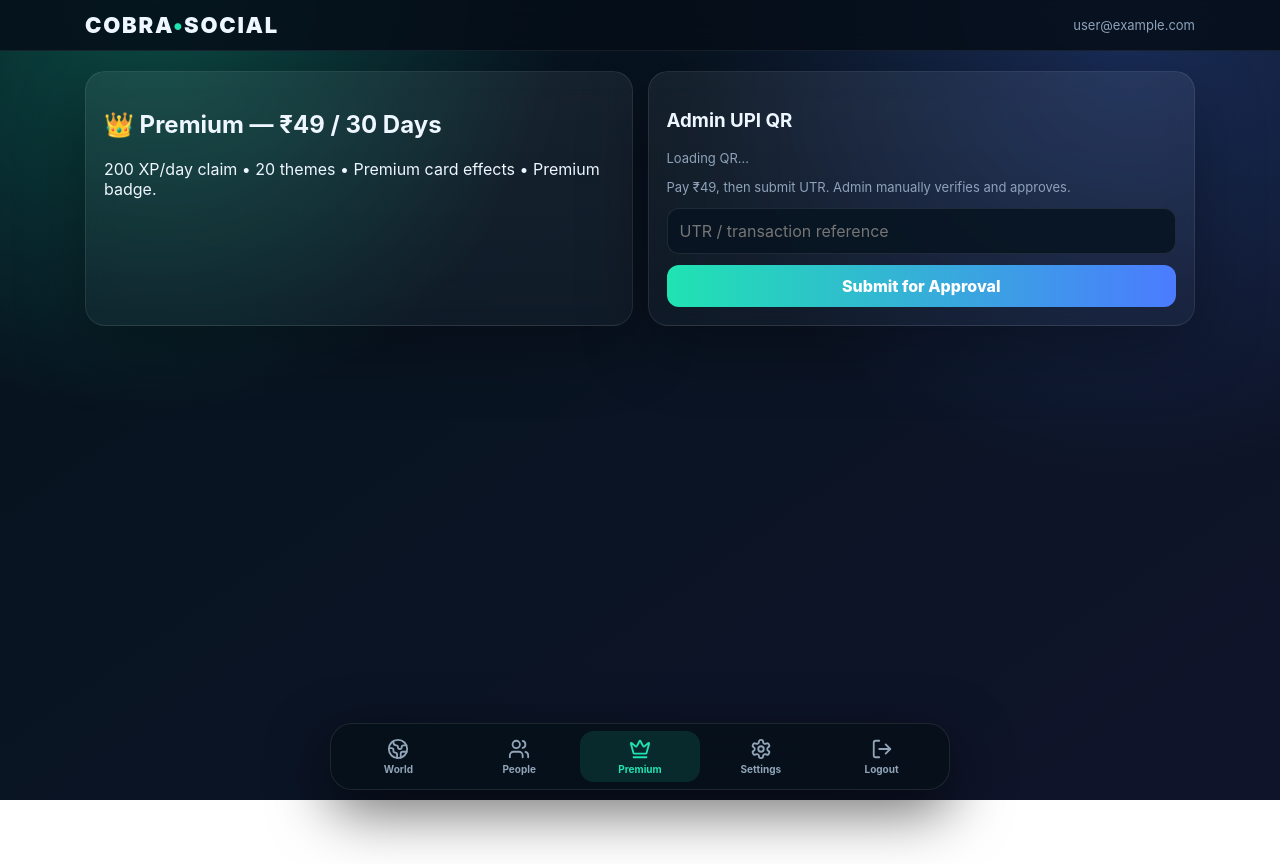
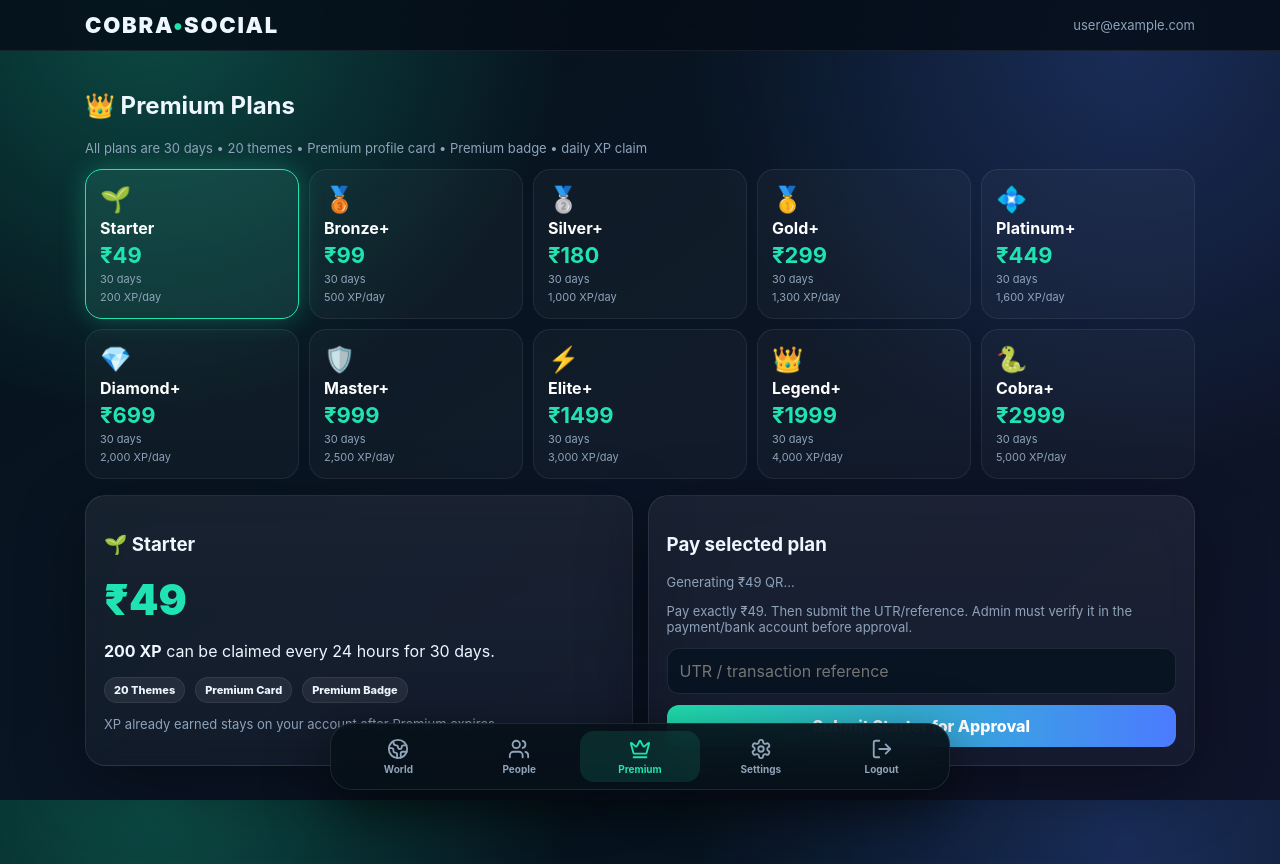
Before and after one commit to Anandsinghsarkar/Cobra-Chat, a Next.js app: page /premium in a window 1280 px wide. Before the commit the page ends 800 px from the top, so only its background shows below. Built offline with nearby package versions, Linux system fonts and the light colour scheme; no server answers; the database is empty; sample sign-in values are in the browser's storage.

Commit message:
Add 10 Premium plans and plan-aware payment approvals

```diff
--- a/app/admin/payments/page.jsx
+++ b/app/admin/payments/page.jsx
@@ -1 +1 @@
-import {cookies} from 'next/headers';import {redirect} from 'next/navigation';import {verifyAdminToken,ADMIN_COOKIE} from '@/lib/admin-session';import {firebaseAdmin} from '@/lib/firebase-admin';import AdminShell from '@/components/AdminShell';import Actions from '@/components/PaymentActions';export const dynamic='force-dynamic';export default async function Payments(){if(!verifyAdminToken(cookies().get(ADMIN_COOKIE)?.value))redirect('/admin/login');const s=await firebaseAdmin().db.ref('payments').once('value'),ps=Object.entries(s.val()||{}).map(([id,x])=>({id,...x})).sort((a,b)=>b.createdAt-a.createdAt);return <AdminShell><h1>Payment Approvals</h1><div className="notice">Check UTR in your bank/payment app before approving.</div><div className="tablewrap" style={{marginTop:12}}><table><thead><tr><th>User</th><th>UTR</th><th>Amount</th><th>Status</th><th>Submitted</th><th>Action</th></tr></thead><tbody>{ps.map(p=><tr key={p.id}><td>{p.name}<div className="muted">{p.uid}</div></td><td><b>{p.utr}</b></td><td>₹{p.amount}</td><td>{p.status}</td><td>{new Date(p.createdAt).toLocaleString()}</td><td>{p.status==='pending'?<Actions id={p.id}/>:p.status}</td></tr>)}</tbody></table></div></AdminShell>}
+import {cookies} from 'next/headers';import {redirect} from 'next/navigation';import {verifyAdminToken,ADMIN_COOKIE} from '@/lib/admin-session';import {firebaseAdmin} from '@/lib/firebase-admin';import AdminShell from '@/components/AdminShell';import Actions from '@/components/PaymentActions';export const dynamic='force-dynamic';export default async function Payments(){if(!verifyAdminToken(cookies().get(ADMIN_COOKIE)?.value))redirect('/admin/login');const s=await firebaseAdmin().db.ref('payments').once('value'),ps=Object.entries(s.val()||{}).map(([id,x])=>({id,...x})).sort((a,b)=>b.createdAt-a.createdAt);return <AdminShell><h1>Payment Approvals</h1><div className="notice">UTR is not proof by itself. Verify the amount and transaction in your own bank/payment account before approving.</div><div className="tablewrap" style={{marginTop:12}}><table><thead><tr><th>User</th><th>Plan</th><th>UTR</th><th>Amount</th><th>Daily XP</th><th>Status</th><th>Submitted</th><th>Action</th></tr></thead><tbody>{ps.map(p=><tr key={p.id}><td>{p.name}<div className="muted">{p.uid}</div></td><td><b>{p.planName||'Starter'}</b><div className="muted">{p.days||30} days</div></td><td><b>{p.utr}</b></td><td>₹{p.amount}</td><td>{Number(p.dailyXp||200).toLocaleString()}</td><td>{p.status}</td><td>{new Date(p.createdAt).toLocaleString()}</td><td>{p.status==='pending'?<Actions id={p.id}/>:p.status}</td></tr>)}</tbody></table></div></AdminShell>}
--- a/app/api/payment/qr/route.js
+++ b/app/api/payment/qr/route.js
@@ -1 +1 @@
-import {NextResponse} from 'next/server';import QRCode from 'qrcode';export async function GET(){try{const pa=process.env.UPI_ID,pn=process.env.UPI_NAME||'COBRA',am=process.env.PREMIUM_PRICE_INR||'49';if(!pa)throw new Error('UPI_ID not configured');const uri=`upi://pay?pa=${encodeURIComponent(pa)}&pn=${encodeURIComponent(pn)}&am=${encodeURIComponent(am)}&cu=INR&tn=${encodeURIComponent('COBRA Premium 30 Days')}`,qr=await QRCode.toDataURL(uri,{width:420,margin:1});return NextResponse.json({qr,amount:Number(am)})}catch(e){return NextResponse.json({error:e.message},{status:500})}}
+import {NextResponse} from 'next/server';import QRCode from 'qrcode';import {getPlan} from '@/lib/plans';export async function GET(req){try{const id=new URL(req.url).searchParams.get('plan')||'starter',plan=getPlan(id);if(!plan)throw new Error('Invalid plan');const pa=process.env.UPI_ID,pn=process.env.UPI_NAME||'COBRA';if(!pa)throw new Error('UPI_ID is not configured');const uri='upi://pay?pa='+encodeURIComponent(pa)+'&pn='+encodeURIComponent(pn)+'&am='+plan.price+'&cu=INR&tn='+encodeURIComponent('COBRA '+plan.name+' Premium');const qr=await QRCode.toDataURL(uri,{width:420,margin:1});return NextResponse.json({qr,plan})}catch(e){return NextResponse.json({error:e.message},{status:400})}}
--- a/app/api/payment/submit/route.js
+++ b/app/api/payment/submit/route.js
@@ -1 +1 @@
-import {NextResponse} from 'next/server';import {requireUser} from '@/lib/server-auth';import {firebaseAdmin} from '@/lib/firebase-admin';export async function POST(req){try{const d=await requireUser(req),{utr}=await req.json(),x=String(utr||'').replace(/[^a-zA-Z0-9]/g,'').slice(0,40);if(x.length<6)throw new Error('Valid UTR required');const db=firebaseAdmin().db;if((await db.ref('payments').orderByChild('utr').equalTo(x).once('value')).exists())throw new Error('UTR already submitted');const u=(await db.ref('users/'+d.uid).once('value')).val()||{},r=db.ref('payments').push();await r.set({uid:d.uid,name:u.name||'User',utr:x,amount:Number(process.env.PREMIUM_PRICE_INR||49),status:'pending',createdAt:Date.now()});return NextResponse.json({message:'Submitted. Waiting for admin approval.'})}catch(e){return NextResponse.json({error:e.message},{status:e.message==='AUTH_REQUIRED'?401:400})}}
+import {NextResponse} from 'next/server';import {requireUser} from '@/lib/server-auth';import {firebaseAdmin} from '@/lib/firebase-admin';import {getPlan} from '@/lib/plans';export async function POST(req){try{const d=await requireUser(req),body=await req.json(),x=String(body.utr||'').replace(/[^a-zA-Z0-9]/g,'').slice(0,40),plan=getPlan(body.planId);if(!plan)throw new Error('Invalid Premium plan');if(x.length<6)throw new Error('Valid UTR required');const db=firebaseAdmin().db;if((await db.ref('payments').orderByChild('utr').equalTo(x).once('value')).exists())throw new Error('UTR already submitted');const u=(await db.ref('users/'+d.uid).once('value')).val()||{},r=db.ref('payments').push();await r.set({uid:d.uid,name:u.name||'User',utr:x,planId:plan.id,planName:plan.name,amount:plan.price,days:plan.days,dailyXp:plan.dailyXp,status:'pending',createdAt:Date.now()});return NextResponse.json({message:plan.name+' submitted. Waiting for admin approval.'})}catch(e){return NextResponse.json({error:e.message},{status:e.message==='AUTH_REQUIRED'?401:400})}}
--- a/app/api/xp/claim/route.js
+++ b/app/api/xp/claim/route.js
@@ -1 +1 @@
-import {NextResponse} from 'next/server';import {requireUser} from '@/lib/server-auth';import {firebaseAdmin} from '@/lib/firebase-admin';import {saveUser,isPremium} from '@/lib/user';export async function POST(req){try{const d=await requireUser(req),db=firebaseAdmin().db,u=(await db.ref('users/'+d.uid).once('value')).val()||{};if(u.banned)throw new Error('Account banned');const now=Date.now(),last=Number(u.lastDailyXpAt||0),day=86400000;if(now-last<day)return NextResponse.json({error:'Daily XP already claimed. Try again later.'},{status:429});const amount=Number(isPremium(u)?process.env.PREMIUM_DAILY_XP||200:process.env.NORMAL_DAILY_XP||50),user=await saveUser(d.uid,{xp:Number(u.xp||0)+amount,lastDailyXpAt:now,premium:isPremium(u)});return NextResponse.json({message:'Claimed '+amount+' XP',user})}catch(e){return NextResponse.json({error:e.message},{status:e.message==='AUTH_REQUIRED'?401:400})}}
+import {NextResponse} from 'next/server';import {requireUser} from '@/lib/server-auth';import {firebaseAdmin} from '@/lib/firebase-admin';import {saveUser,isPremium} from '@/lib/user';export async function POST(req){try{const d=await requireUser(req),db=firebaseAdmin().db,u=(await db.ref('users/'+d.uid).once('value')).val()||{};if(u.banned)throw new Error('Account banned');const now=Date.now(),last=Number(u.lastDailyXpAt||0),day=86400000;if(now-last<day){const h=Math.ceil((day-(now-last))/3600000);return NextResponse.json({error:'Already claimed. Try again in about '+h+' hour(s).'},{status:429})}const premium=isPremium(u),amount=Number(premium?(u.premiumDailyXp||process.env.PREMIUM_DAILY_XP||200):(process.env.NORMAL_DAILY_XP||50)),user=await saveUser(d.uid,{xp:Number(u.xp||0)+amount,lastDailyXpAt:now,premium});return NextResponse.json({message:'Claimed '+amount.toLocaleString()+' XP',user})}catch(e){return NextResponse.json({error:e.message},{status:e.message==='AUTH_REQUIRED'?401:400})}}
--- /dev/null
+++ b/lib/plans.js
@@ -0,0 +1,13 @@
+export const PREMIUM_PLANS=[
+{id:'starter',name:'Starter',price:49,days:30,dailyXp:200,icon:'🌱'},
+{id:'bronze',name:'Bronze+',price:99,days:30,dailyXp:500,icon:'🥉'},
+{id:'silver',name:'Silver+',price:180,days:30,dailyXp:1000,icon:'🥈'},
+{id:'gold',name:'Gold+',price:299,days:30,dailyXp:1300,icon:'🥇'},
+{id:'platinum',name:'Platinum+',price:449,days:30,dailyXp:1600,icon:'💠'},
+{id:'diamond',name:'Diamond+',price:699,days:30,dailyXp:2000,icon:'💎'},
+{id:'master',name:'Master+',price:999,days:30,dailyXp:2500,icon:'🛡️'},
+{id:'elite',name:'Elite+',price:1499,days:30,dailyXp:3000,icon:'⚡'},
+{id:'legend',name:'Legend+',price:1999,days:30,dailyXp:4000,icon:'👑'},
+{id:'cobra',name:'Cobra+',price:2999,days:30,dailyXp:5000,icon:'🐍'}
+];
+export function getPlan(id){return PREMIUM_PLANS.find(x=>x.id===id)||null}
```
Also changed, not shown: app/api/admin/payment-action/route.js (+1 -1 lines), app/premium/page.jsx (+2 -1 lines), app/globals.css, 1 other file (tests, documents, lock files or other folders).
